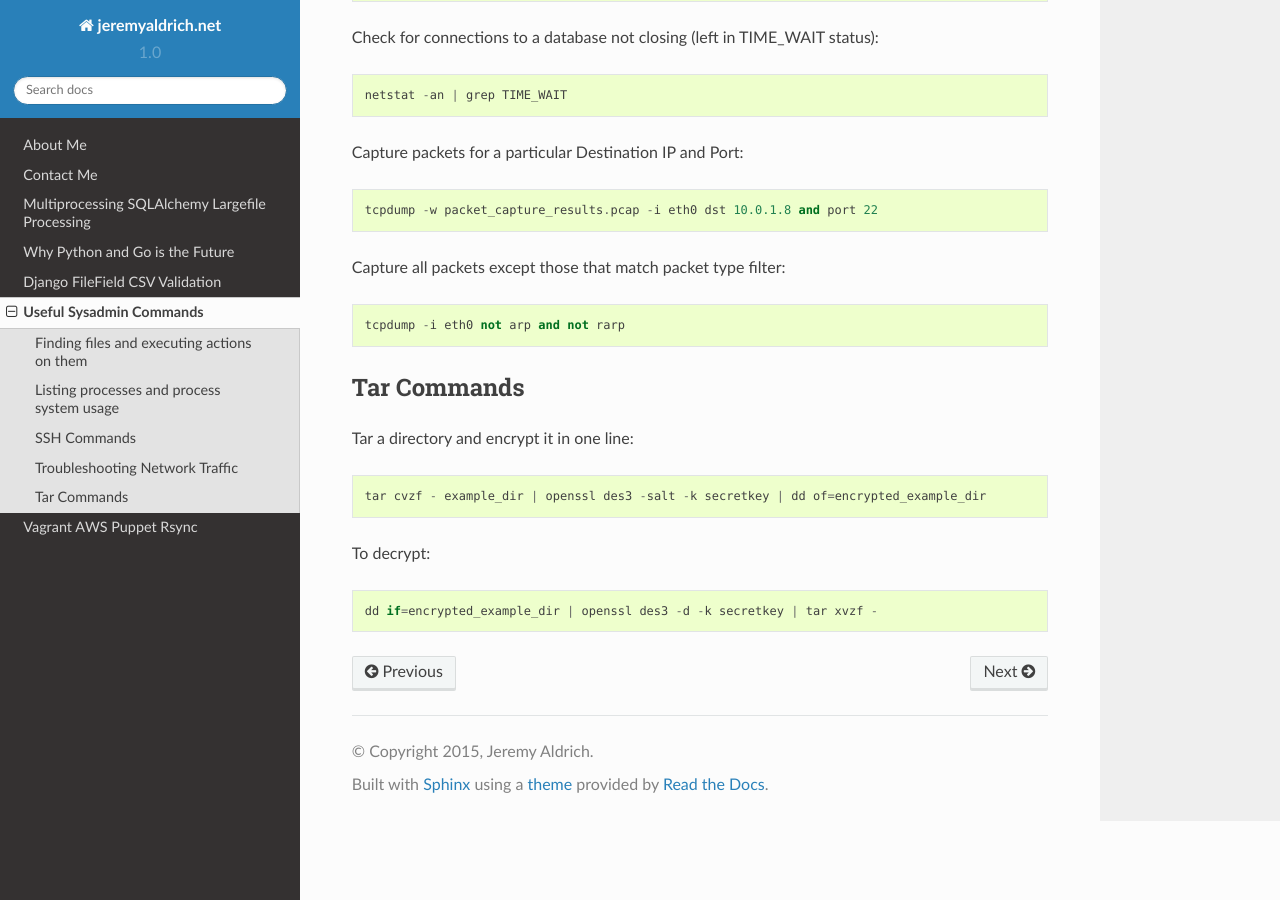
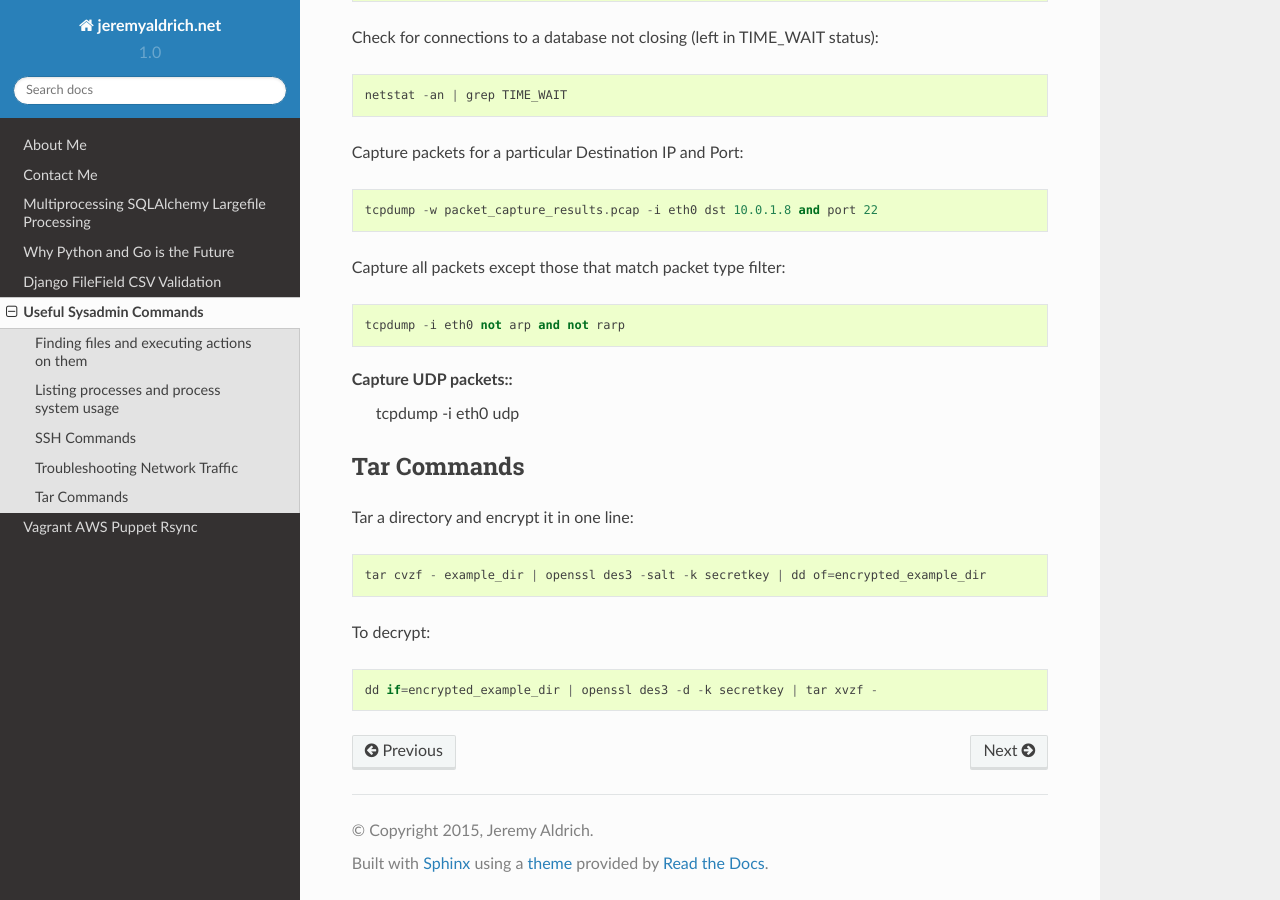
Before and after one commit to jeraldrich/blog, a Sphinx documentation site: the page built from docs/useful_sysadmin_commands.rst, in a window 1280 px wide and 900 px high, scrolled down 1288 px. Built offline with Sphinx 7.4.7 and the Read the Docs theme 2.0.0, drawn with Linux system fonts in a browser that asks for light colours.

Commit message:
add udp packet capture

```diff
--- a/docs/useful_sysadmin_commands.rst
+++ b/docs/useful_sysadmin_commands.rst
@@ -57,7 +57,8 @@ Capture all packets except those that match packet type filter::
 
     tcpdump -i eth0 not arp and not rarp
 
-
+Capture UDP packets::
+    tcpdump -i eth0 udp
 
 Tar Commands
 ------------------
```
